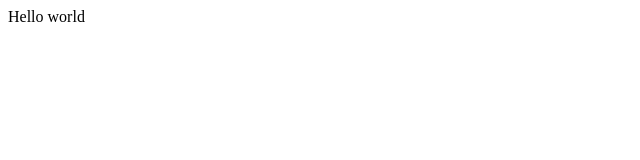
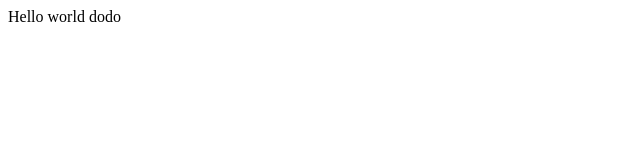
Before and after one commit to dukyduky/opentutorial-dodo10, a plain HTML site: page index.html in a window 1280 px wide. Shown: the full height of the page, 0-640 px from the left. Drawn offline with Linux system fonts and the light colour scheme.

Commit message:
change index.html

```diff
--- a/index.html
+++ b/index.html
@@ -14,6 +14,6 @@ Remove this if you use the .htaccess -->
 <link rel="apple-touch-icon" href="/apple-touch-icon.png" />
 </head>
 <body>
-Hello world
+Hello world dodo
 </body>
 </html>
```
